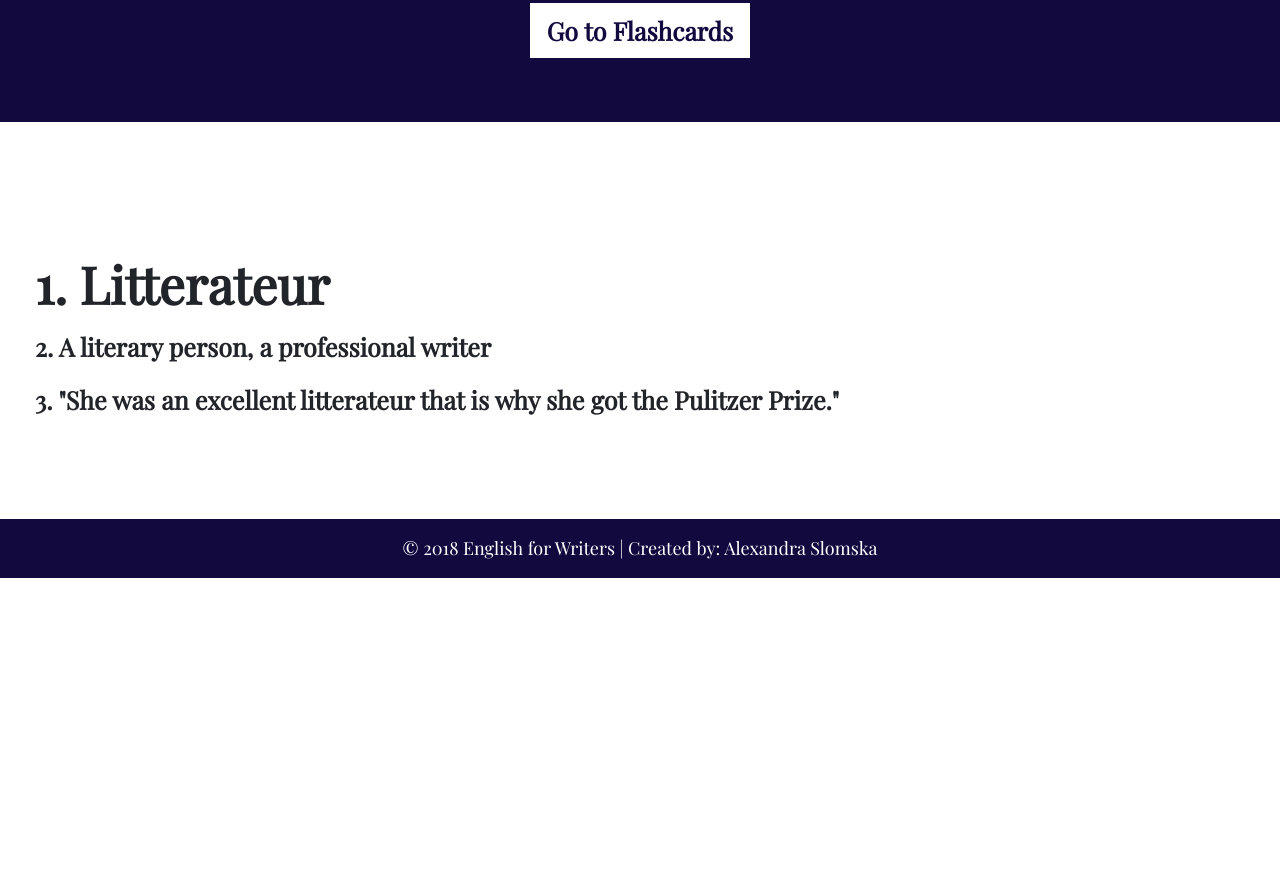
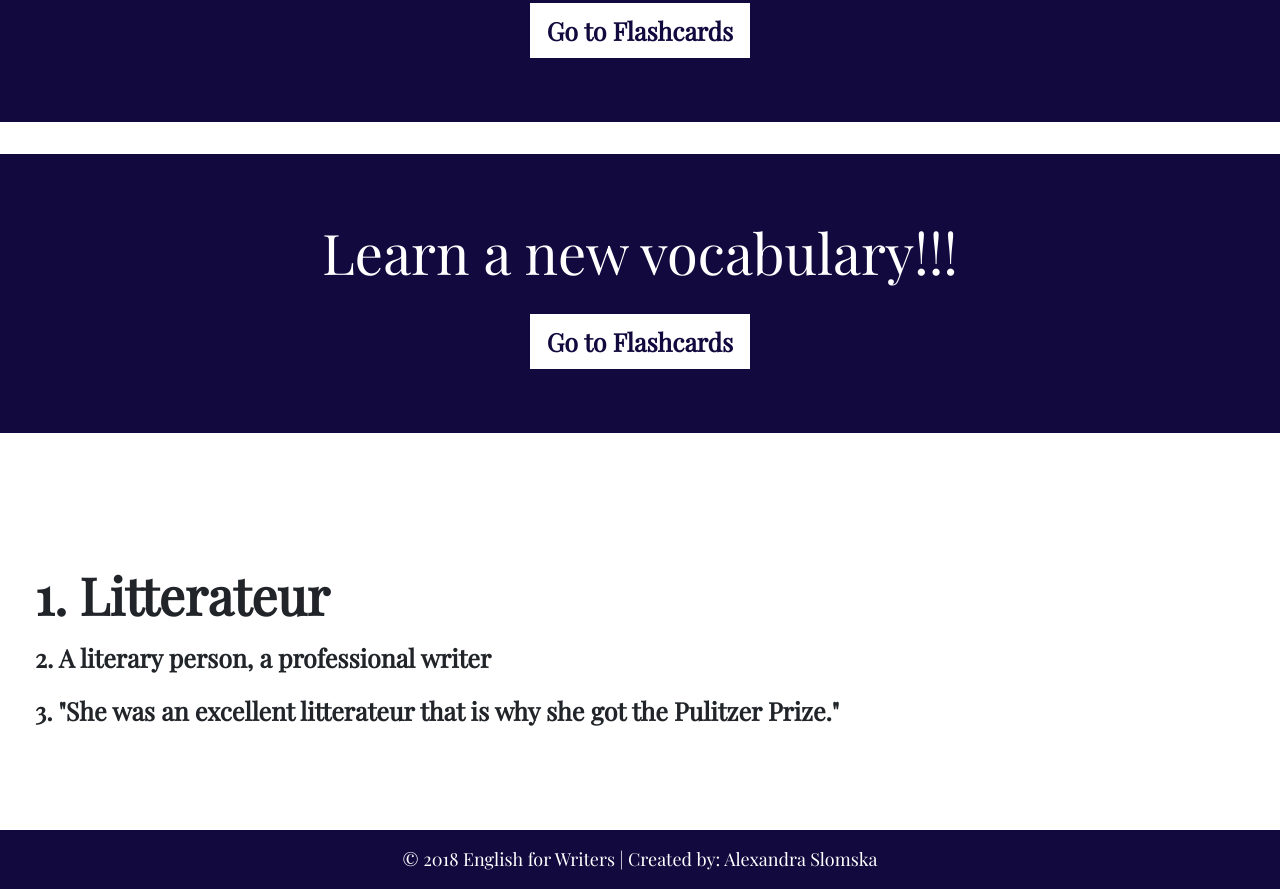
Before and after one commit to alexaslomski/englishforwriters, a plain HTML site: page index.html in a window 1280 px wide. Shown: the part 1918-2807 px from the top of the page. Before the commit the page ends 2496 px from the top, so only its background shows below. Drawn offline with nearby package versions, Linux system fonts and the light colour scheme; a web font is replaced by a local one.

Commit message:
add vocab

```diff
--- a/index.html
+++ b/index.html
@@ -95,6 +95,13 @@
             </div>
           </div>
 
+          <div class="jumbotron jumbotron-fluid text-center">
+            <div class="container">
+              <h1 class="display-4">Learn a new vocabulary!!!</h1>
+                <a class="btn btn-flash btn-lg" href="flashcards.html" role="button">Go to Flashcards</a>
+              </div>
+            </div>
+
           <div class="container-fluid">
               <div class="row">
               <div class="col-md-12">
```
